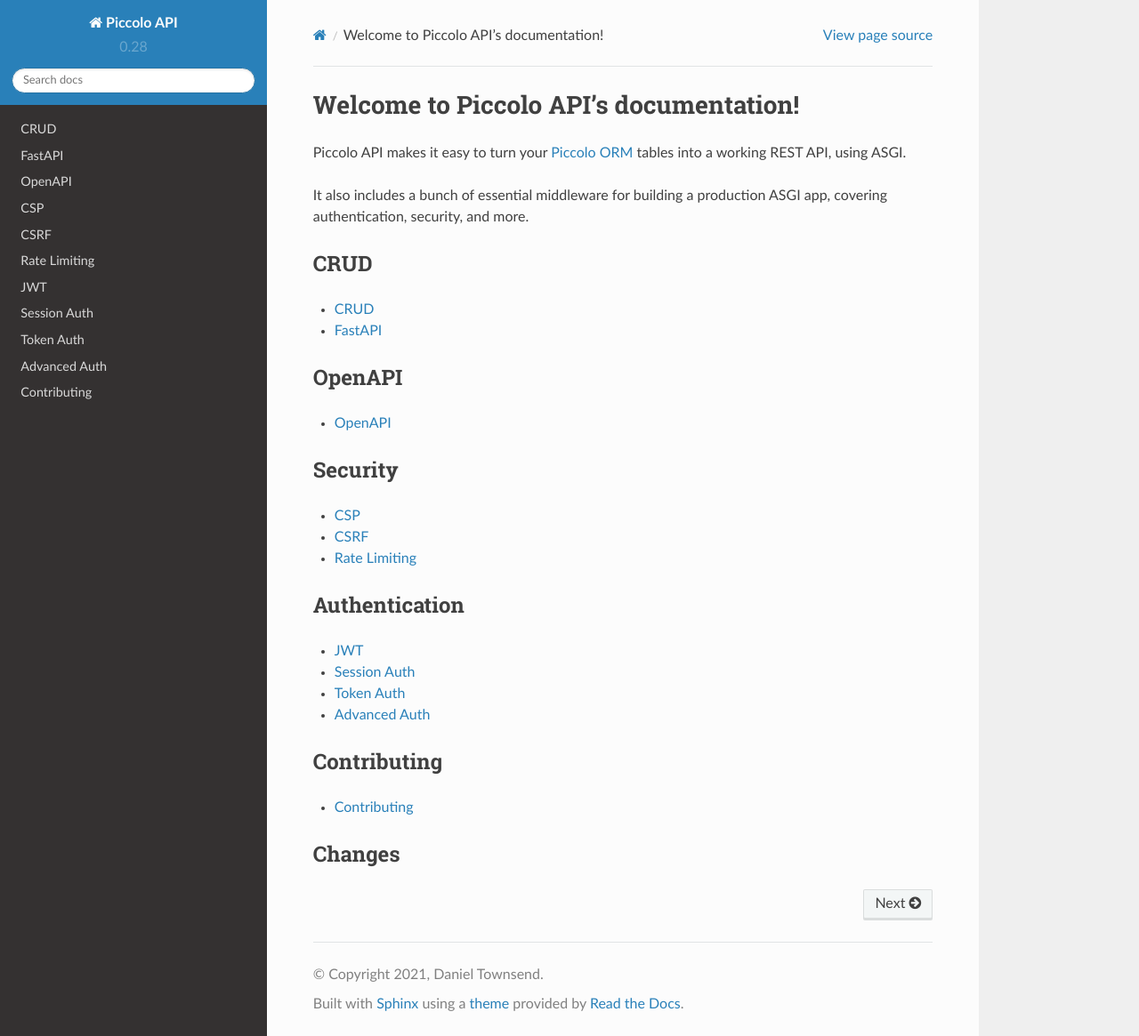
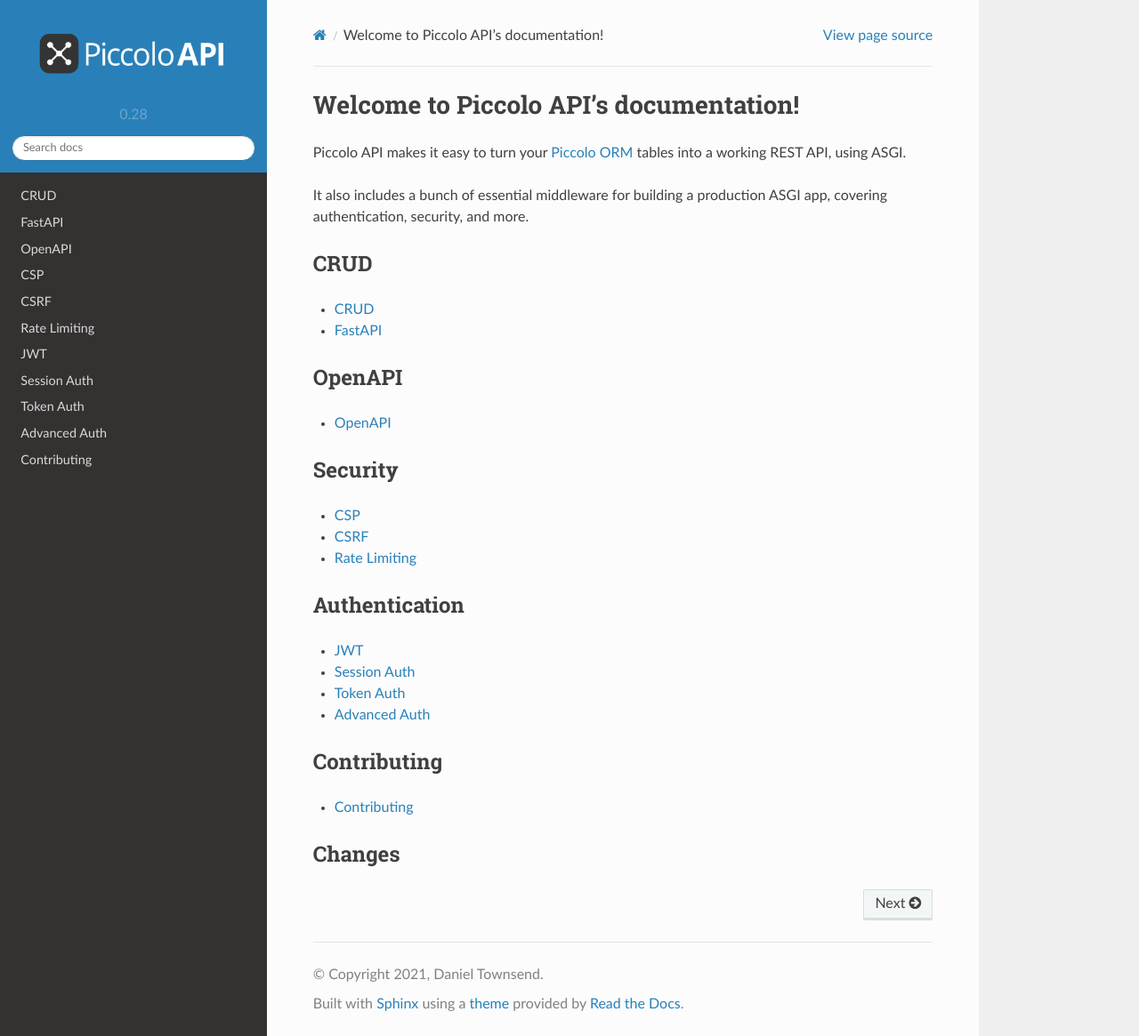
Before and after one commit to piccolo-orm/piccolo_api, a Sphinx documentation site: the page built from docs/source/index.rst, in a window 1280 px wide and 1165 px high. Shown: the whole window at 89% size. Built offline with Sphinx 7.4.7 and the Read the Docs theme 2.0.0, drawn with Linux system fonts in a browser that asks for light colours.

Commit message:
add logo to docs

```diff
--- a/docs/source/conf.py
+++ b/docs/source/conf.py
@@ -43,12 +43,6 @@
 # Add any paths that contain templates here, relative to this directory.
 templates_path = ["_templates"]
 
-# List of patterns, relative to source directory, that match files and
-# directories to ignore when looking for source files.
-# This pattern also affects html_static_path and html_extra_path.
-exclude_patterns = []
-
-
 # -- Options for HTML output -------------------------------------------------
 
 # The theme to use for HTML and HTML Help pages.  See the documentation for
@@ -60,3 +54,6 @@
 # relative to this directory. They are copied after the builtin static files,
 # so a file named "default.css" will overwrite the builtin "default.css".
 html_static_path = ["_static"]
+
+html_logo = "logo.png"
+html_theme_options = {"logo_only": True}
```
Also changed, not shown: docs/source/logo.png (added).
